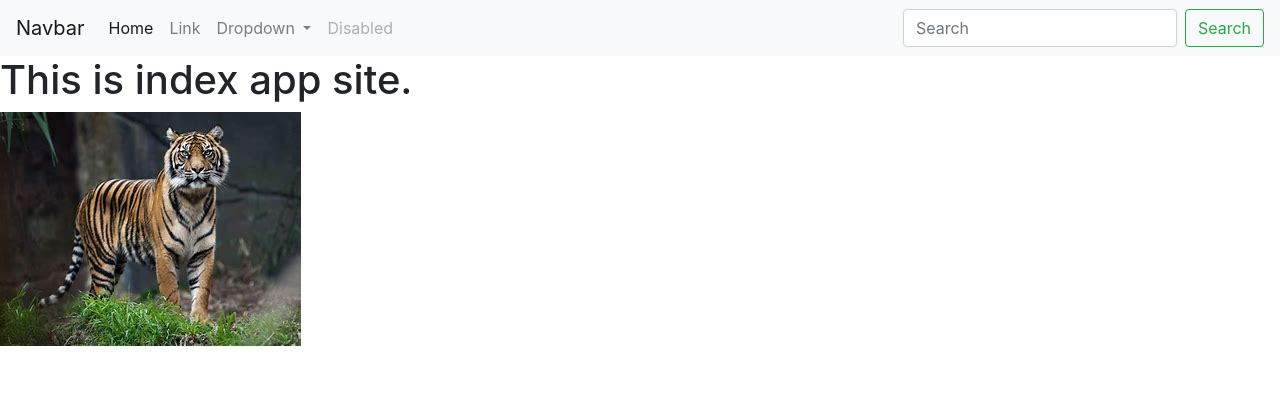
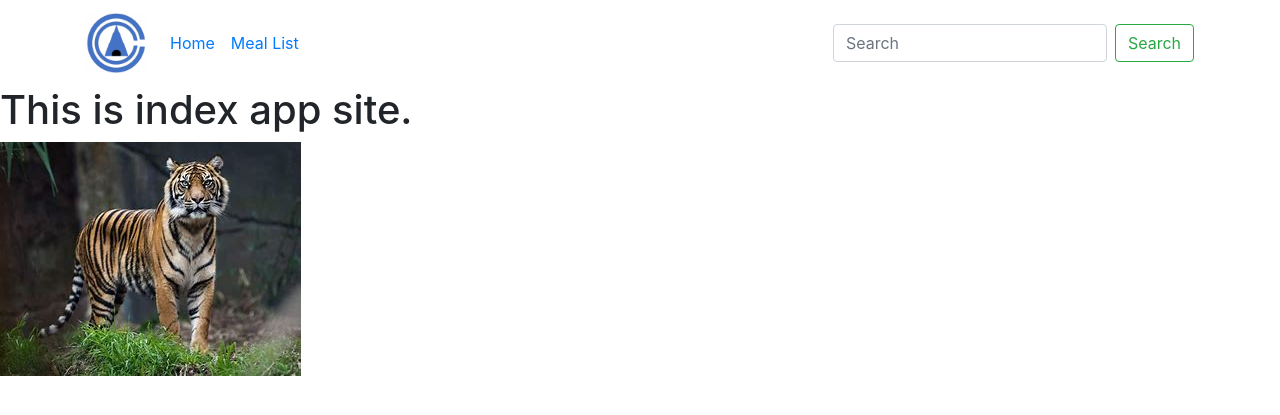
Before and after one commit to imtiaz2424/django_Module_11.5_Pratice_Prob_2, a Django app: page /pratice/ in a window 1280 px wide. Shown: the top 415 px of the page. Run offline with Django 4.2, Linux system fonts and the light colour scheme; some libraries are stand-ins or nearby versions.

Commit message:
pratice_2 correction navbar

```diff
--- a/pratice_2/pratice_app/static/css/style.css
+++ b/pratice_2/pratice_app/static/css/style.css
@@ -2,6 +2,3 @@
     margin: 0;
     padding: 0;
 }
-body{
-    background-color: rgb(238, 236, 241);
-}
--- a/pratice_2/static/css/homestyle.css
+++ b/pratice_2/static/css/homestyle.css
@@ -0,0 +1,7 @@
+*{
+    margin: 0;
+    padding: 0;
+}
+.logo-img{
+    width: 60px;
+}
--- a/pratice_2/templates/base.html
+++ b/pratice_2/templates/base.html
@@ -15,21 +15,23 @@
 
     <header>
         <!--This is nav-->
-        <nav class="navbar navbar-expand-lg navbar-light bg-light">
-            <a class="navbar-brand" href="#">Navbar</a>
+        <nav class="navbar navbar-expand-lg navbar-success container">
+            <a class="navbar-brand w-5" href="#">
+                <img src="{% static 'images/acc.jpg' %}" class="img-fluid logo-img" alt="Logo">
+            </a>
             <button class="navbar-toggler" type="button" data-toggle="collapse" data-target="#navbarSupportedContent" aria-controls="navbarSupportedContent" aria-expanded="false" aria-label="Toggle navigation">
               <span class="navbar-toggler-icon"></span>
             </button>
 
             <div class="collapse navbar-collapse" id="navbarSupportedContent">
               <ul class="navbar-nav mr-auto">
-                <li class="nav-item active">
-                  <a class="nav-link" href="#">Home <span class="sr-only">(current)</span></a>
+                <li class="nav-item">
+                  <a class="nav-link" href="#">Home</a>
                 </li>
                 <li class="nav-item">
-                  <a class="nav-link" href="#">Link</a>
+                  <a class="nav-link" href="#">Meal List</a>
                 </li>
-                <li class="nav-item dropdown">
+                <!-- <li class="nav-item dropdown">
                   <a class="nav-link dropdown-toggle" href="#" id="navbarDropdown" role="button" data-toggle="dropdown" aria-haspopup="true" aria-expanded="false">
                     Dropdown
                   </a>
@@ -39,10 +41,10 @@
                     <div class="dropdown-divider"></div>
                     <a class="dropdown-item" href="#">Something else here</a>
                   </div>
-                </li>
-                <li class="nav-item">
+                </li> -->
+                <!-- <li class="nav-item">
                   <a class="nav-link disabled" href="#">Disabled</a>
-                </li>
+                </li> -->
               </ul>
               <form class="form-inline my-2 my-lg-0">
                 <input class="form-control mr-sm-2" type="search" placeholder="Search" aria-label="Search">
```
Also changed, not shown: pratice_2/static/images/acc.jpg (added).
